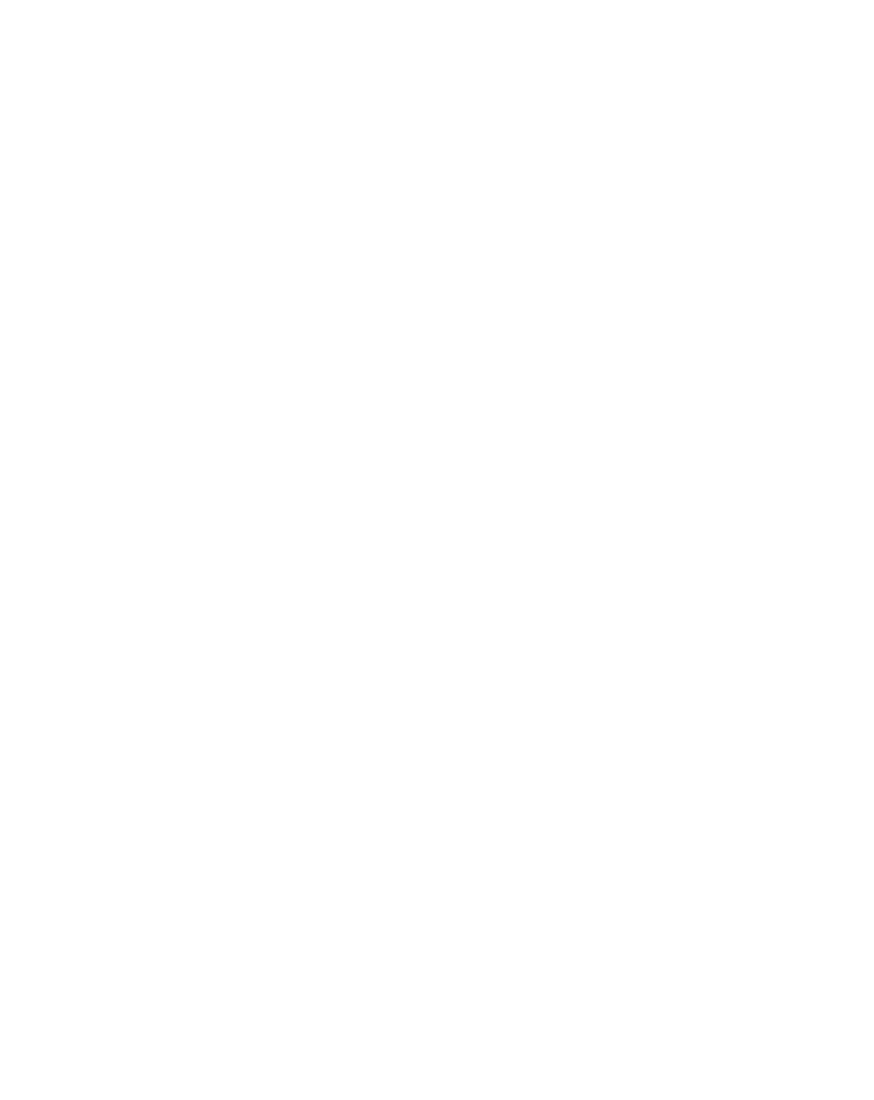
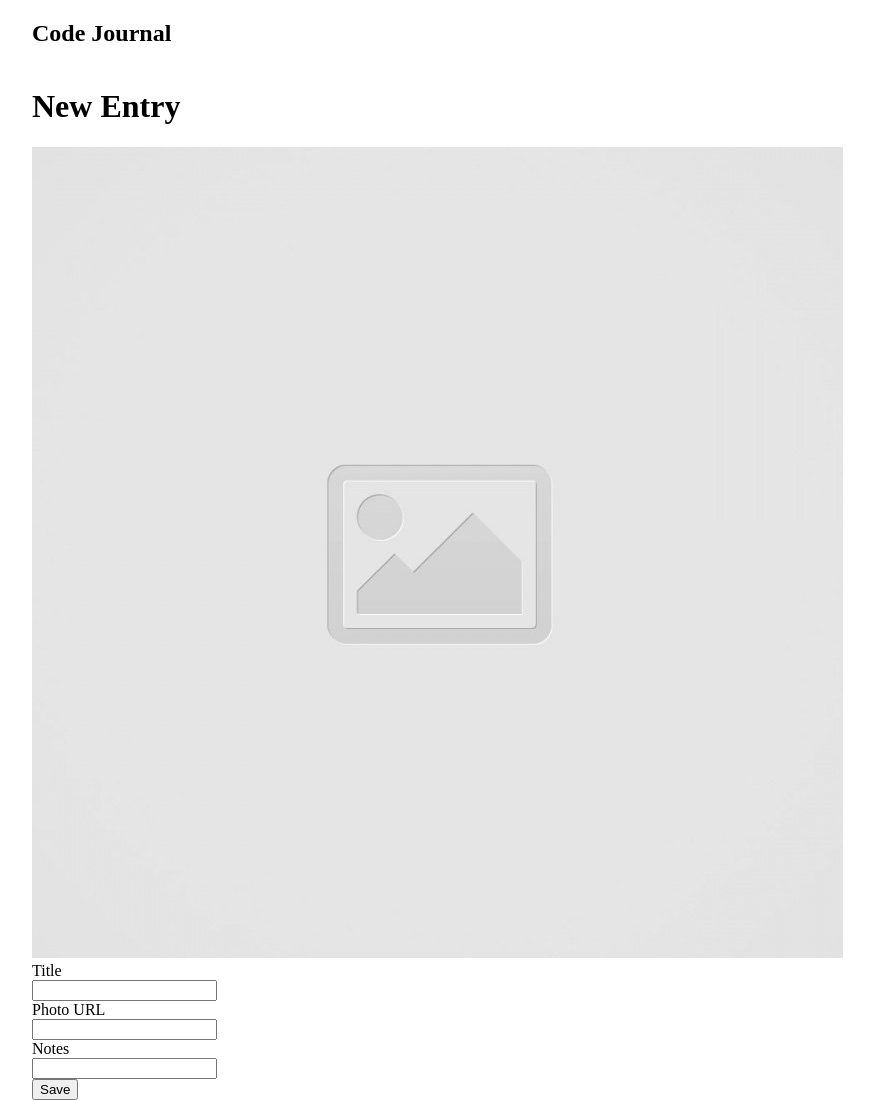
Before and after one commit to jonathanymatsuda/code-journal, a website: page index.html in a window 1280 px wide. Shown: the whole page, without its empty margins (182-1056 px from the left). Before the commit the page ends 800 px from the top, so only its background shows below. Drawn offline with Linux system fonts and the light colour scheme.

Commit message:
Add a form for creating a journal entry to the div[data-view=entry-form]

```diff
--- a/index.html
+++ b/index.html
@@ -15,12 +15,53 @@
   <link rel="stylesheet" href="css/styles.css">
 </head>
 <body>
-  <header>
+  <header class="container">
+    <div class="row">
+      <div class="full-column">
+        <h2>Code Journal</h2>
+      </div>
+    </div>
   </header>
   <main>
-    <div data-view = "entry-form">
-
-    </div>
+    <div class="container" data-view="entry-form">
+      <form>
+        <div class="row">
+          <div class="full-column">
+            <h1>New Entry</h1>
+            <img src="images/placeholder-image-square.jpg" alt="placeholder">
+          </div>
+        </div>
+        <div classs="row">
+          <div class="full-column">
+            <label for="title-journal">Title</label>
+            <div>
+            <input type="text" name="title" id="title-box"/>
+            </div>
+          </div>
+        </div>
+        <div class="row">
+          <div class="full-column">
+            <label for="photo-url">Photo URL</label>
+            <div>
+            <input type="url" name="url" id="url-insert"/>
+            </div>
+          </div>
+        </div>
+        <div class="row">
+          <div class="full-column">
+            <label for="notes-journal">Notes</label>
+            <div>
+            <input type="text" name="notes" id="notes-box"/>
+            </div>
+          </div>
+        </div>
+        <div class="row">
+          <div class="full-column">
+            <button>Save</button>
+          </div>
+        </div>
+      </form>
+     </div>
   </main>
   <script src="js/data.js"></script>
   <script src="js/main.js"></script>
```
